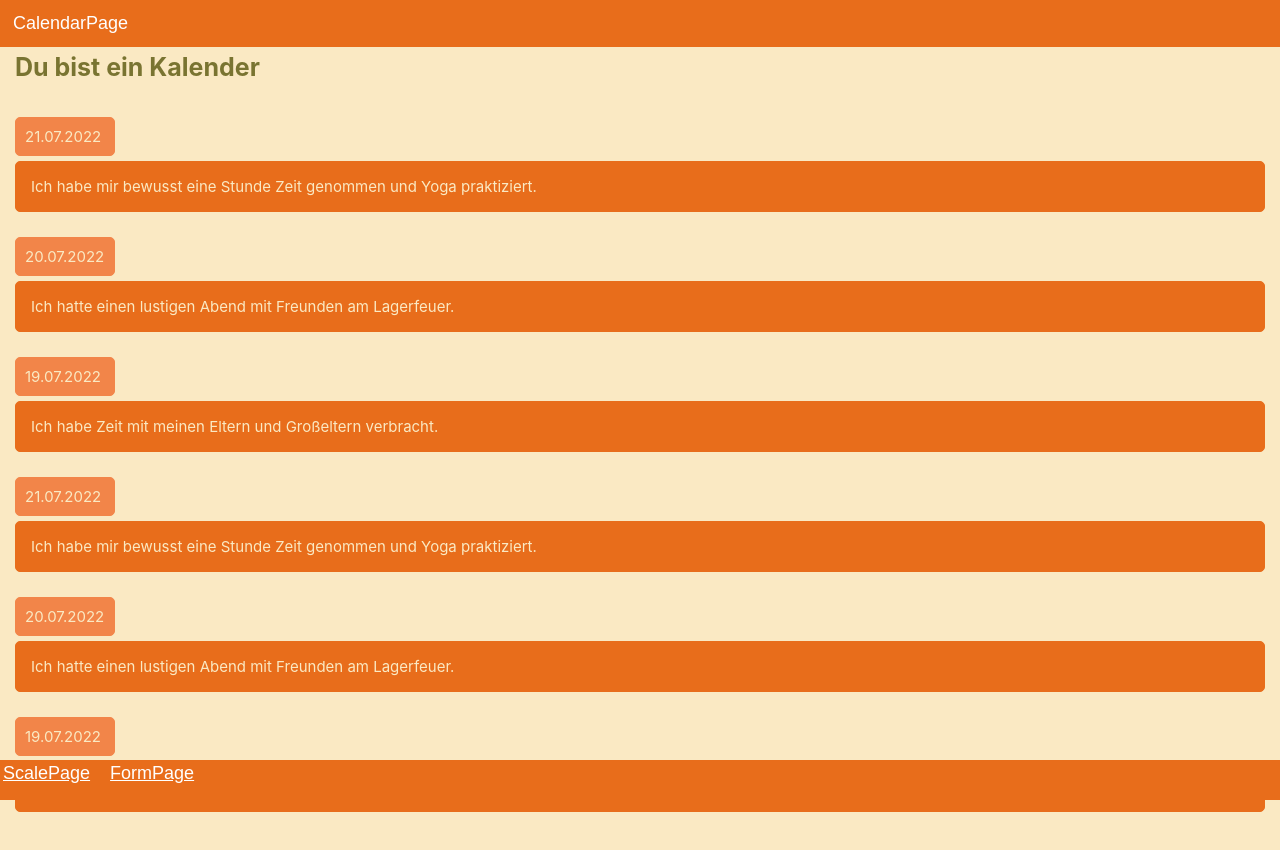
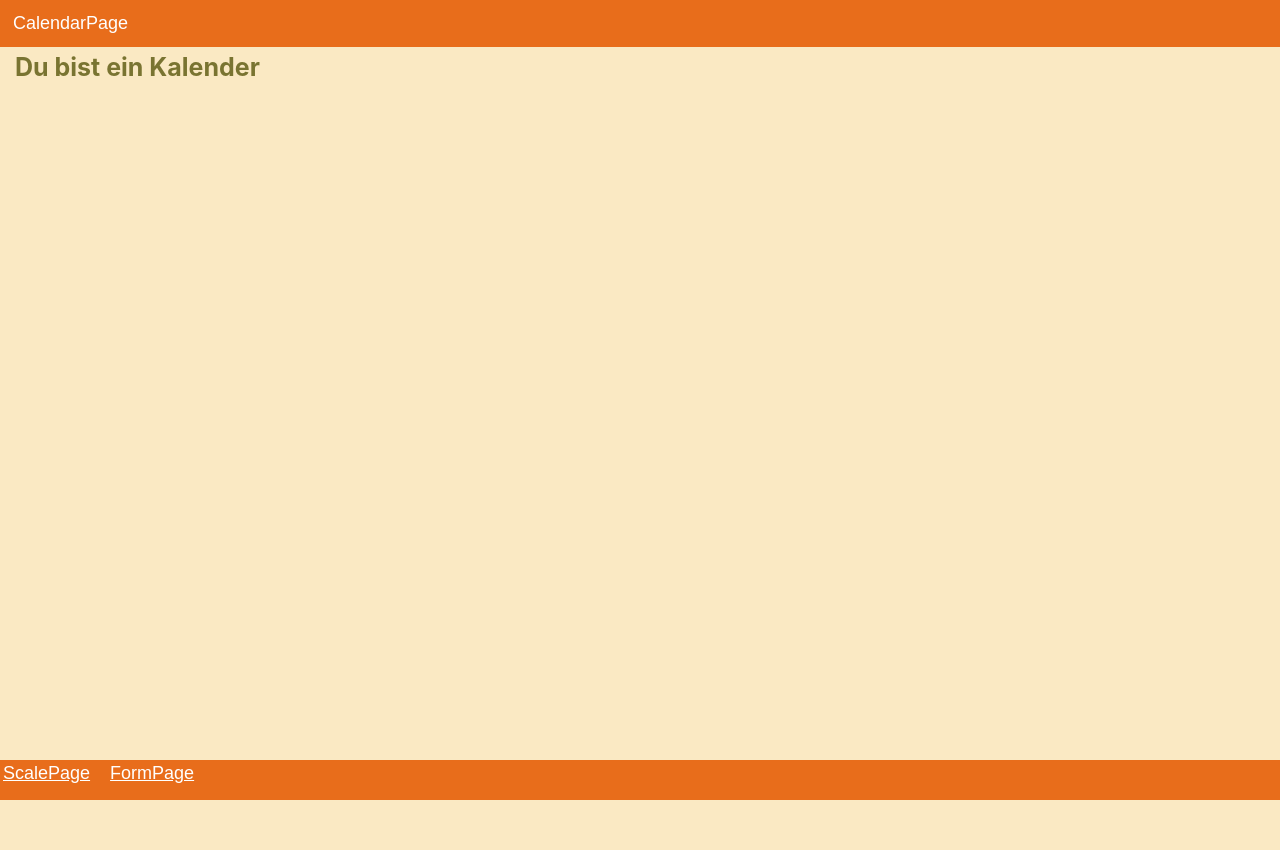
Before and after one commit to yvonneadam/capstone-project, a React (Create React App) app: page /calendarpage in a window 1280 px wide. Shown: the top 850 px of the page. After the commit the page ends 800 px from the top, so only its background shows below. Built offline with nearby package versions, Linux system fonts and the light colour scheme.

Commit message:
localStorage

```diff
--- a/src/App.js
+++ b/src/App.js
@@ -4,6 +4,7 @@ import FormPage from './pages/FormPage';
 import CalendarPage from './pages/CalendarPage';
 import NavTop from './components/NavTop';
 import NavBottom from './components/NavBottom';
+import {loadFromLocalStorage, writeToLocalStorage} from './util/localstorage';
 
 const StyledPage = styled.div`
   padding: 35px 15px;
--- a/src/components/NavBottom.js
+++ b/src/components/NavBottom.js
@@ -19,10 +19,11 @@ const Nav = styled.nav`
   bottom: 0;
   width: 100%;
   height: 40px;
-  text-align: center;
+  text-align: left;
 `;
 const Link = styled(NavLink)`
   color: #ffffff;
   background-color: #e86d1b;
-  text-align: center;
+  display: flex;
+  justify-content: flex-end;
 `;
--- a/src/components/NavTop.js
+++ b/src/components/NavTop.js
@@ -20,7 +20,7 @@ const Nav = styled.nav`
 `;
 
 const Link = styled(NavLink)`
-  color: #ffffff;
+  color: #fff;
   background-color: #e86d1b;
   text-decoration: none;
 `;
--- a/src/pages/CalendarPage.js
+++ b/src/pages/CalendarPage.js
@@ -1,34 +1,11 @@
 import JournalEntry from '../components/JournalEntry';
 import Heading from '../components/Heading';
+import {loadFromLocalStorage} from '../util/localstorage';
+import {useState} from 'react';
 
 export default function CalendarPage() {
-  const data = [
-    {
-      text: 'Ich habe mir bewusst eine Stunde Zeit genommen und Yoga praktiziert.',
-      date: '21.07.2022',
-    },
-    {
-      text: 'Ich hatte einen lustigen Abend mit Freunden am Lagerfeuer.',
-      date: '20.07.2022',
-    },
-    {
-      text: 'Ich habe Zeit mit meinen Eltern und Großeltern verbracht.',
-      date: '19.07.2022',
-    },
-    {
-      text: 'Ich habe mir bewusst eine Stunde Zeit genommen und Yoga praktiziert.',
-      date: '21.07.2022',
-    },
-    {
-      text: 'Ich hatte einen lustigen Abend mit Freunden am Lagerfeuer.',
-      date: '20.07.2022',
-    },
-    {
-      text: 'Ich habe Zeit mit meinen Eltern und Großeltern verbracht.',
-      date: '19.07.2022',
-    },
-  ];
-
+  const [data, setData] = useState(loadFromLocalStorage('JournalEntry') ?? []);
+  console.log(data.length);
   return (
     <>
       <Heading text={'Du bist ein Kalender'} />
--- a/src/pages/FormPage.js
+++ b/src/pages/FormPage.js
@@ -2,6 +2,7 @@ import Heading from '../components/Heading';
 import {useState} from 'react';
 import styled from 'styled-components';
 import JournalEntry from '../components/JournalEntry';
+import {writeToLocalStorage, loadFromLocalStorage} from '../util/localstorage';
 
 const StyledTextArea = styled.textarea`
   width: 100%;
@@ -9,7 +10,11 @@ const StyledTextArea = styled.textarea`
 `;
 
 const StyledButton = styled.button`
-  color: blue;
+  color: #797431;
+  border-radius: 15px;
+  padding: 5px;
+  margin: 10px;
+  text-align: center;
 `;
 
 const StyledLabel = styled.label`
@@ -18,7 +23,21 @@ const StyledLabel = styled.label`
 
 export default function FormPage() {
   const [textArea, settextArea] = useState('');
-  const [journalEntry, setjournalEntry] = useState('');
+  const onSubmit = () => {
+    const loadFromStorage = loadFromLocalStorage('JournalEntry');
+    console.log(loadFromStorage);
+
+    writeToLocalStorage('JournalEntry', [...loadFromStorage, {text: textArea, date: getCurrentDate()}]);
+  };
+
+  function getCurrentDate() {
+    return new Date().toLocaleDateString('de-DE', {
+      day: '2-digit',
+      month: '2-digit',
+      year: 'numeric',
+    });
+    // .replace(/[.,]/g, match => (match === '.' ? '.' : ''));
+  }
 
   return (
     <>
@@ -36,13 +55,12 @@ export default function FormPage() {
         <StyledButton
           onClick={event => {
             event.preventDefault();
-            setjournalEntry(textArea);
+            onSubmit();
           }}
         >
           Submit
         </StyledButton>
       </form>
-      <JournalEntry text={journalEntry} datum={'22.08.2022'} />
     </>
   );
 }
--- /dev/null
+++ b/src/util/localstorage.js
@@ -0,0 +1,12 @@
+export const loadFromLocalStorage = key => {
+  try {
+    const value = localStorage.getItem(key);
+    return JSON.parse(value);
+  } catch (error) {
+    return null;
+  }
+};
+
+export const writeToLocalStorage = (key, value) => {
+  localStorage.setItem(key, JSON.stringify(value));
+};
```
